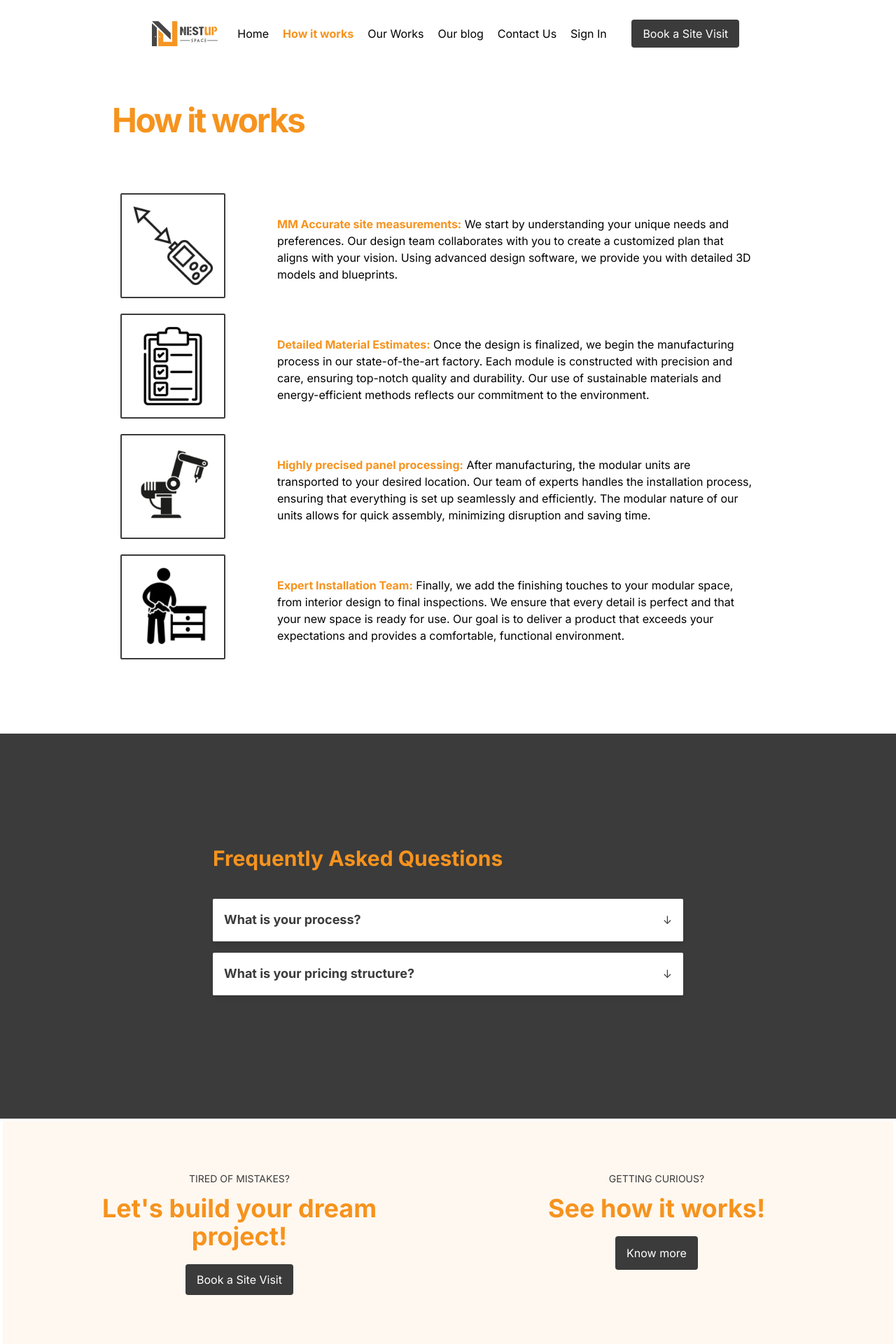
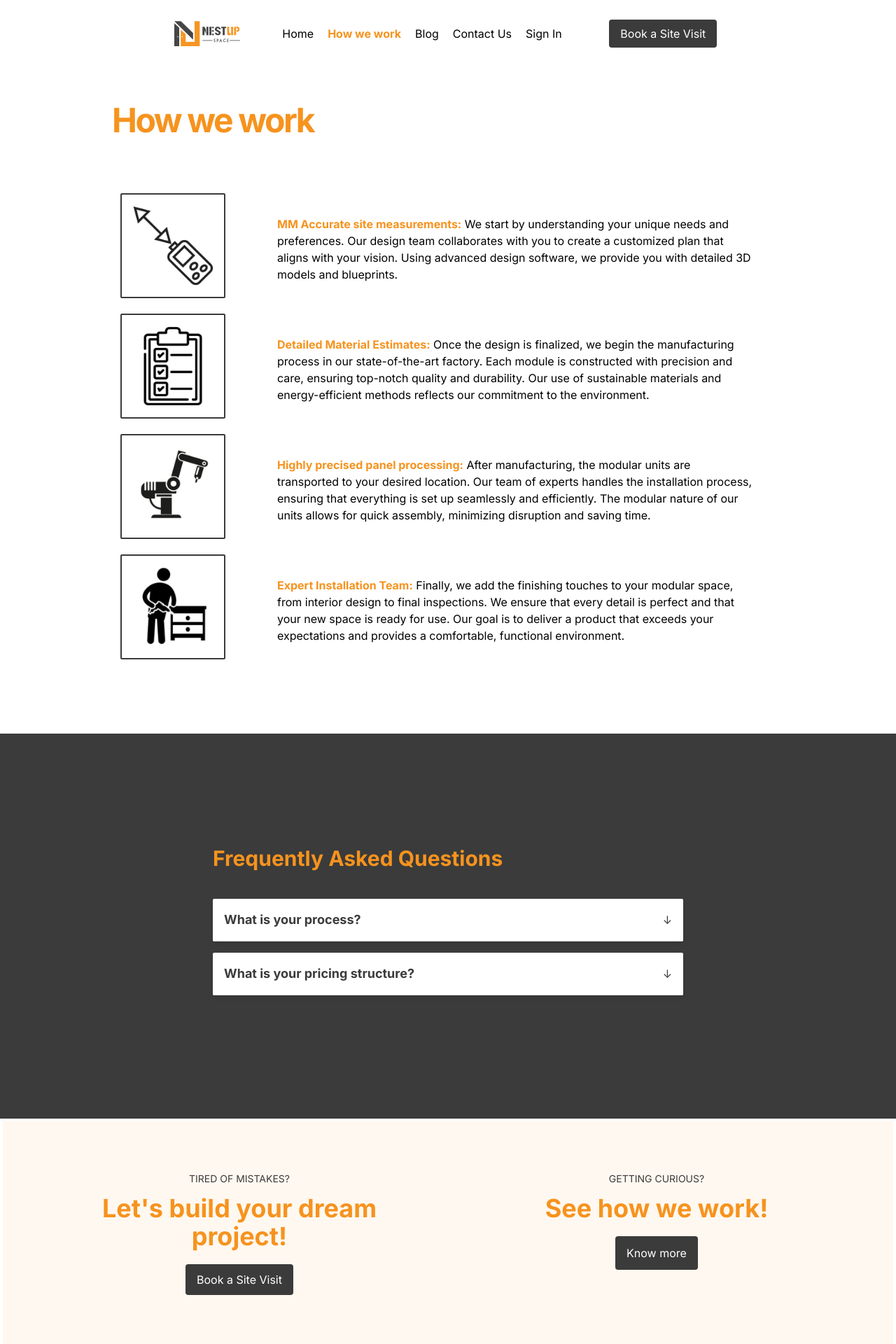
Before and after one commit to NestUp-space/nestup-web-app-dinesh, a Next.js app in the folder frontend/: page /process in a window 1280 px wide. Shown: the top 1920 px of the page at 70% size. Built offline with nearby package versions, Linux system fonts and the light colour scheme.

Commit message:
photo updates

```diff
--- a/frontend/constants/navLinks/index.ts
+++ b/frontend/constants/navLinks/index.ts
@@ -1,8 +1,7 @@
 export const links = [
   { url: "/", title: "Home" },
-  { url: "/process", title: "How it works" },
-  { url: "/portfolio", title: "Our Works" },
-  { url: "/blog", title: "Our blog" },
+  { url: "/process", title: "How we work" },
+  { url: "/blog", title: "Blog" },
   { url: "/contact", title: "Contact Us" },
   { url: "/signin", title: "Sign In" },
 ];
--- a/frontend/src/app/portfolio/page.tsx
+++ /dev/null
@@ -1,24 +0,0 @@
-"use client"
-
-
-import { useRef } from "react";
-
-
-const Portfolio = () => {
-
-  return (
-    <div className="h-full">
-      <div className=" h-full overflow-scroll lg:flex" >
-        {/* text*/}
-        <div className="p-20 xl:p-48 gap-0 flex flex-col md:gap-0 lg:gap-8 lg:pr-0 xl:gap-16 w-full lg:w-2/3 xl:1/2">
-          {/* Bio*/}
-          <div className="flex flex-col gap-5 justify-center">
-            <h1 className="text-2xl font-bold">Portfolio</h1>
-          </div>
-        </div>
-      </div>
-    </div>
-  );
-};
-
-export default Portfolio
--- a/frontend/src/components/Footer.tsx
+++ b/frontend/src/components/Footer.tsx
@@ -22,7 +22,7 @@ export function Footer() {
         </div>
         <div className="h-56 w-full md:w-1/2 p-5 flex flex-col items-center text-center gap-3 rounded-3xl m-3">
           <p className="text-sm text-theme-dark">GETTING CURIOUS?</p>
-          <p className="text-3xl lg:text-4xl font-bold text-theme-color">See how it works!</p>
+          <p className="text-3xl lg:text-4xl font-bold text-theme-color">See how we work!</p>
           <Link href="/process" className="flex justify-center rounded-md h-16 min-w-32 ">
             <CTAButton text="Know more" />
           </Link>
--- a/frontend/src/components/ProcessSection.tsx
+++ b/frontend/src/components/ProcessSection.tsx
@@ -32,7 +32,7 @@ export function ProcessSection() {
   return (
     <section className= "w-screen p-5 md:px-20 lg:px-40 " id="process">
       <div className="text-theme-color text-3xl md:text-5xl font-bold tracking-tight md:tracking-tighter leading-tight mb-20 mt-8 flex items-center">
-        <h1>How it works</h1>
+        <h1>How we work</h1>
       </div>
       <div className="flex-col ">
         {processItems.map((item, index) => (
--- a/frontend/src/components/hero-post.tsx
+++ b/frontend/src/components/hero-post.tsx
@@ -28,7 +28,7 @@ export function HeroPost({
       </div>
       <div className="md:grid md:grid-cols-2 md:gap-x-16 lg:gap-x-8 mb-20 md:mb-28">
         <div>
-          <h3 className="mb-4 text-4xl lg:text-5xl leading-tight">
+          <h3 className="mb-4 text-3xl lg:text-4xl leading-tight">
             <Link href={`/blog/${slug}`} className="hover:underline">
               {title}
             </Link>
--- a/frontend/src/components/more-stories.tsx
+++ b/frontend/src/components/more-stories.tsx
@@ -8,7 +8,7 @@ type Props = {
 export function MoreStories({ posts }: Props) {
   return (
     <section>
-      <h2 className="mb-8 text-5xl md:text-7xl font-bold tracking-tighter leading-tight">
+      <h2 className="text-theme-color text-3xl md:text-5xl font-bold tracking-tight md:tracking-tighter leading-tight my-8">
         More Stories
       </h2>
       <div className="grid grid-cols-1 md:grid-cols-2 md:gap-x-16 lg:gap-x-32 gap-y-20 md:gap-y-32 mb-32">
--- a/frontend/src/components/transitionProvider.tsx
+++ b/frontend/src/components/transitionProvider.tsx
@@ -6,6 +6,7 @@ import Navbar from "../components/Navbar";
 import { usePathname } from "next/navigation";
 import React, { ReactNode } from "react";
 import { Footer } from "./Footer";
+import { links } from "@constants/navLinks";
 
 interface TransitionProviderProps {
   children: ReactNode;
@@ -13,9 +14,12 @@ interface TransitionProviderProps {
 
 const TransitionProvider: React.FC<TransitionProviderProps> = ({ children }) => {
   const pathName = usePathname();
+  const isNavLink = links.some((link) => link.url === pathName);
   return (
     <AnimatePresence mode="wait">
       <div key={pathName} className="w-screen h-screen bg-gradient-to-b">
+        {isNavLink && ( // Only show animations if the path is a navbar link
+          <>
             <motion.div
               className="h-screen w-screen fixed bg-theme-dark rounded-b-[100px] z-50"
               animate={{ height: "0vh" }}
@@ -36,6 +40,8 @@ const TransitionProvider: React.FC<TransitionProviderProps> = ({ children }) =>
               initial={{ height: "140vh" }}
               animate={{ height: "0vh", transition: { delay: 0.5 } }}
             />
+          </>
+        )}
         <div className="h-24 top-0 fixed bg-white z-50">
           <Navbar />
         </div>
```
Also changed, not shown: frontend/src/app/blog/posts/Achieving-Zero-Rework.md (+1 -1 lines). Lines whose indentation alone changed are shown as unchanged.
